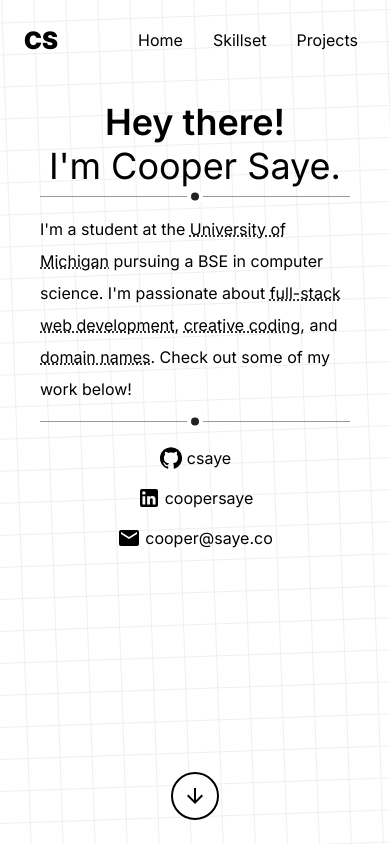
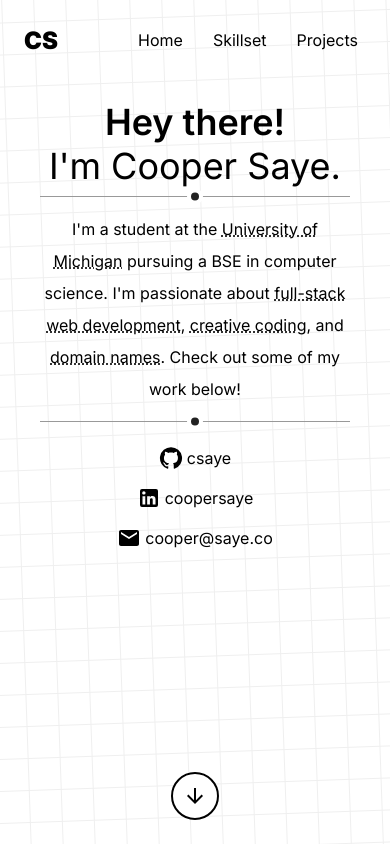
Before and after one commit to csaye/csaye.com-v5, a Next.js app: page / in a window 390 px wide. Shown: the top 844 px of the page. Built offline with nearby package versions, Linux system fonts and the light colour scheme.

Commit message:
Update intro styling.

```diff
--- a/styles/components/Intro.module.scss
+++ b/styles/components/Intro.module.scss
@@ -13,14 +13,14 @@
     width: 50%;
     position: relative;
 
+    @media (max-width: 1199.98px) {
+      text-align: center;
+    }
+
     >h1 {
       font-weight: 400;
       font-size: 64px;
       margin: 0;
-
-      @media (max-width: 1199.98px) {
-        text-align: center;
-      }
 
       @media (max-width: 575.98px) {
         font-size: 48px;
@@ -98,8 +98,11 @@
             align-items: center;
             position: relative;
             left: 0;
+            padding-right: -24px;
+
+            @media (min-width: 1200px) {
               transition: 0.25s;
-            padding-right: -24px;
+            }
 
             >svg {
               margin-right: 4px;
@@ -109,6 +112,7 @@
           &:hover {
             color: var(--highlight);
 
+            @media (min-width: 1200px) {
               .content {
                 left: 24px;
               }
@@ -116,6 +120,7 @@
               .arrow {
                 opacity: 1;
                 transform: scale(1);
+              }
             }
           }
         }
```
Lines whose indentation alone changed are shown as unchanged.
